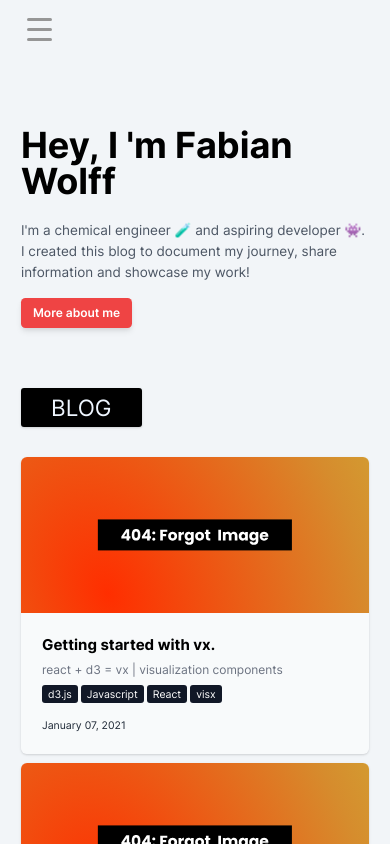
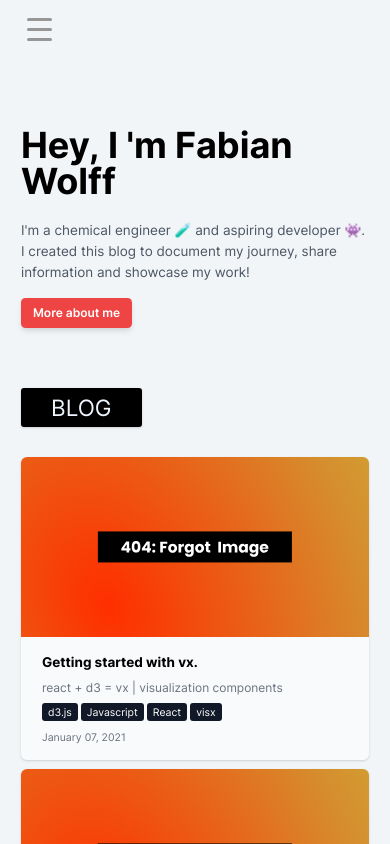
Before and after one commit to fabiwo/fabiwo.io, a Next.js app: page / in a window 390 px wide. Shown: the top 844 px of the page. Built offline with nearby package versions, Linux system fonts and the light colour scheme; what @tailwindcss/typography would draw is missing.

Commit message:
smaller post cards

```diff
--- a/components/atoms/Date.jsx
+++ b/components/atoms/Date.jsx
@@ -4,7 +4,7 @@ import { parseISO, format } from 'date-fns'
 export default function Date({ dateString }) {
   const date = parseISO(dateString)
   return (
-    <time className='text-sm text-gray-800' dateTime={dateString}>
+    <time className='text-sm text-gray-500' dateTime={dateString}>
       {format(date, 'LLLL dd, yyyy')}
     </time>
   )
--- a/components/molecules/BlogPostCard.jsx
+++ b/components/molecules/BlogPostCard.jsx
@@ -17,15 +17,15 @@ export default function BlogPostCard({
     <Link href={`/blog/${id}`}>
       <article className='flex flex-col w-full mb-3 bg-white bg-opacity-50 rounded-lg shadow cursor-pointer md:flex-row hover:shadow-md hover:bg-opacity-100'>
         <img
-          className='object-cover rounded-t-lg max-h-52 md:rounded-l-lg md:rounded-t-none md:w-64 md:max-h-full'
+          className='object-cover rounded-t-lg max-h-60 md:rounded-l-lg md:rounded-t-none md:w-52 md:max-h-full'
           src={image ? image : '/static/images/placeholder.svg'}
           alt={alt ? alt : 'Placeholder'}
           loading='lazy'
         />
-        <div className='flex flex-col max-w-sm py-7 px-7'>
-          <h2 className='text-xl font-bold '>{title}</h2>
-          <p className='my-2 text-gray-500 '>{description}</p>
-          <ul className='flex mb-5 space-x-1'>
+        <div className='flex flex-col max-w-sm py-5 px-7'>
+          <h2 className='text-lg font-bold '>{title}</h2>
+          <p className='my-2 text-gray-500 text-md '>{description}</p>
+          <ul className='flex mb-3 space-x-1'>
             {tags.map((tag, i) => (
               <li
                 key={i}
@@ -35,10 +35,8 @@ export default function BlogPostCard({
               </li>
             ))}
           </ul>
-          <p className='mt-auto text-sm text-gray-500'>
-            <Date dateString={date} />
-            {/* &#8226;{views} */}
-          </p>
+          <Date dateString={date} />
+          {/* &#8226;{views} */}
         </div>
       </article>
     </Link>
--- a/components/molecules/PostStats.jsx
+++ b/components/molecules/PostStats.jsx
@@ -3,7 +3,7 @@ import React from 'react'
 const PostStats = ({ views, readTime }) => {
   return (
     <>
-      <svg
+      {/* <svg
         xmlns='http://www.w3.org/2000/svg'
         width='20'
         height='20'
@@ -22,7 +22,7 @@ const PostStats = ({ views, readTime }) => {
           clipRule='evenodd'
         />
       </svg>
-      <p className='mr-2 text-sm'>Coming soon</p>
+      <p className='mr-2 text-sm'>Coming soon</p> */}
       <svg
         xmlns='http://www.w3.org/2000/svg'
         width='20'
```
